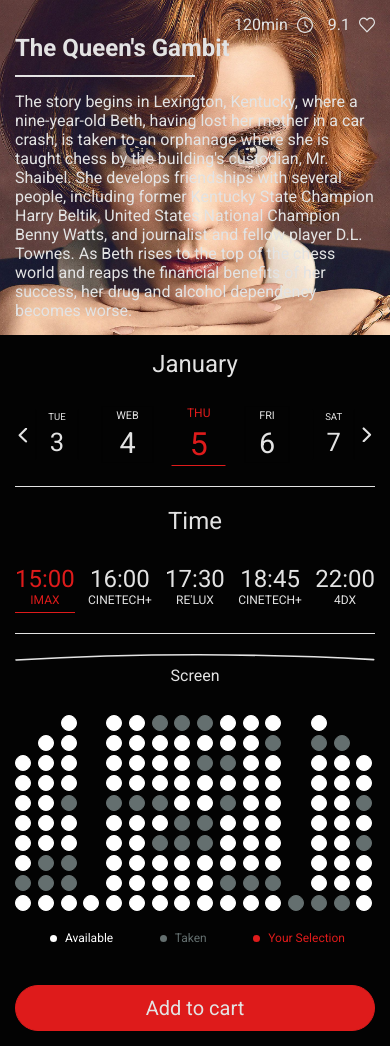
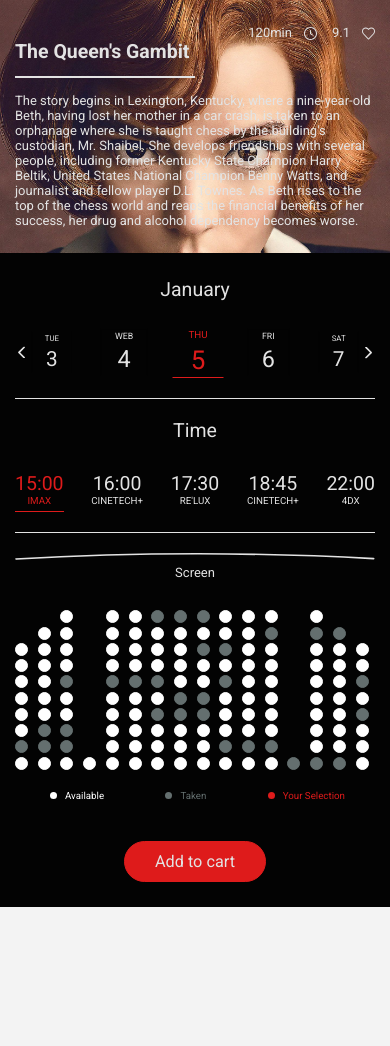
Before and after one commit to evgenii-del/cinema-app, a plain HTML site: page index.html in a window 390 px wide. After the commit the page ends 907 px from the top, so only its background shows below. Drawn offline with Linux system fonts and the light colour scheme.

Commit message:
Refactoring

```diff
--- a/css/style.css
+++ b/css/style.css
@@ -35,16 +35,16 @@ body {
     border-radius: 10px 0 0 10px;
 }
 
-.aside .aside__inner {
+.aside .aside__inner,
+.main .main__inner {
     display: flex;
     flex-direction: column;
     justify-content: space-between;
     padding: 50px;
     height: 100%;
-    color: #E3E3E3;
 }
 
-.aside .aside-info {
+.aside .aside__inner-info {
     display: flex;
     flex-direction: column;
     align-items: flex-end;
@@ -78,12 +78,12 @@ body {
     background-image: url("../images/heart.svg");
 }
 
-.aside .aside-title {
+.aside .aside__inner-title {
     position: relative;
     margin-bottom: 30px;
 }
 
-.aside .aside-title:after {
+.aside .aside__inner-title:after {
     position: absolute;
     content: "";
     bottom: -15px;
@@ -93,19 +93,10 @@ body {
     background-color: #E3E3E3;
 }
 
-.main {
+.app .main {
     max-width: calc(100% / 7 * 4);
     width: 100%;
 }
-
-.main .main__inner {
-    display: flex;
-    flex-direction: column;
-    justify-content: space-between;
-    padding: 50px;
-    height: 100%;
-}
-
 
 .main .months,
 .main .time {
@@ -129,25 +120,21 @@ body {
     font-weight: 400;
 }
 
-.months .months__slider {
+.months .months__slider,
+.months .months__list,
+.time .time__list,
+.months .months__list-item,
+.time .time__list-item {
     display: flex;
     justify-content: space-between;
     align-items: center;
+    -webkit-user-select: none;
 }
 
 .months .months__list,
 .time .time__list {
-    display: flex;
-    justify-content: space-between;
     width: 100%;
     color: #E3E3E3;
-}
-
-.months .months__list-item,
-.time .time__list-item {
-    display: flex;
-    flex-direction: column;
-    align-items: center;
 }
 
 .months__list .months__list-item:nth-child(2n),
@@ -190,6 +177,10 @@ body {
     width: 100%;
 }
 
+.months .months__control-img:hover {
+    transform: scale(1.1);
+}
+
 .months .months__control.left {
     transform: rotate(90deg);
 }
@@ -206,14 +197,13 @@ body {
     font-size: .75rem;
 }
 
-/*===========================================*/
 .months__list-item .months-label {
     padding: 2px 15px;
     border: 1px solid #030303;
 }
 
-.months-checkbox,
-.time-checkbox {
+.months .months-checkbox,
+.time .time-checkbox {
     -webkit-appearance: none;
 }
 
@@ -223,6 +213,7 @@ body {
     display: flex;
     flex-direction: column;
     align-items: center;
+    border-bottom: 1px solid #030303;
 }
 
 .months__list-item .months-label:hover > *,
@@ -251,8 +242,7 @@ body {
     padding: 5px 0;
 }
 
-/*==========================================*/
-.cinema {
+.main .cinema {
     max-width: 500px;
     margin: 0 auto;
     padding: 20px 30px;
@@ -365,7 +355,7 @@ body {
     grid-column: 3/5
 }
 
-.cinema__info {
+.cinema .cinema__info {
     display: flex;
     justify-content: space-between;
     align-items: center;
@@ -423,14 +413,11 @@ body {
     background-color: #DE1B1B;
 }
 
-.main__btn {
-    padding: 20px 30px 0 30px;
-}
-
-.main__btn a {
+.main .main__btn {
+    -webkit-user-select: none;
     display: block;
     max-width: 200px;
-    margin: 0 auto;
+    margin: 20px auto 0 auto;
     text-align: center;
     font-size: 1.25rem;
     background-color: #de1b1b;
@@ -440,7 +427,7 @@ body {
     padding: 10px 30px;
 }
 
-.main__btn a:hover {
+.main .main__btn:hover {
     background-color: #C01515;
     border: 1px solid #C01515;
 }
@@ -462,10 +449,10 @@ body {
 
     .aside .aside__inner,
     .main .main__inner {
-        padding: 35px;
+        padding: 45px 35px;
     }
 
-    .aside .aside-info {
+    .aside .aside__inner-info {
         flex-direction: row;
         justify-content: flex-end;
     }
@@ -477,10 +464,6 @@ body {
 }
 
 @media screen and (max-width: 720px) {
-    /*.main .main__inner,*/
-    /*.aside .aside__inner {*/
-    /*    padding: 15px;*/
-    /*}*/
     .main .months {
         padding: 0 0 20px 0;
     }
@@ -490,16 +473,16 @@ body {
         padding: 20px 0;
     }
 
-    .main .main__btn {
-        padding: 20px 0 0 0;
-    }
-
     .cinema .cinema__hall {
         grid-gap: .25rem;
     }
 }
 
 @media screen and (max-width: 480px) {
+    :root {
+        font-size: 13px;
+    }
+
     .wrapper {
         padding: 0;
     }
@@ -515,10 +498,6 @@ body {
 
     .aside .aside__inner,
     .main .main__inner {
-        padding: 15px;
-    }
-
-    .main .main__btn a {
-        max-width: none;
+        padding: 25px 15px;
     }
 }
--- a/index.html
+++ b/index.html
@@ -11,15 +11,15 @@
 </head>
 <body>
 <div class="wrapper">
-    <article class="app">
+    <main class="app">
         <div class="aside">
-            <div class="aside__inner">
-                <div class="aside-info">
+            <article class="aside__inner">
+                <div class="aside__inner-info">
                     <span class="aside-clock">120min</span>
                     <span class="aside-heart">9.1</span>
                 </div>
                 <div>
-                    <h1 class="aside-title">The Queen's Gambit</h1>
+                    <h1 class="aside__inner-title">The Queen's Gambit</h1>
                     <p>The story begins in Lexington, Kentucky, where a nine-year-old Beth, having lost her mother in a
                         car crash, is taken to an orphanage where she is taught chess by the building's custodian, Mr.
                         Shaibel. She develops friendships with several people, including former Kentucky State Champion
@@ -27,7 +27,7 @@
                         Townes. As Beth rises to the top of the chess world and reaps the financial benefits of her
                         success, her drug and alcohol dependency becomes worse.</p>
                 </div>
-            </div>
+            </article>
         </div>
         <div class="main">
             <form class="main__inner">
@@ -410,12 +410,10 @@
                         </div>
                     </div>
                 </div>
-                <div class="main__btn">
-                    <a href="#">Add to cart</a>
-                </div>
+                <a class="main__btn" href="#">Add to cart</a>
             </form>
         </div>
-    </article>
+    </main>
 </div>
 </body>
 </html>
```
